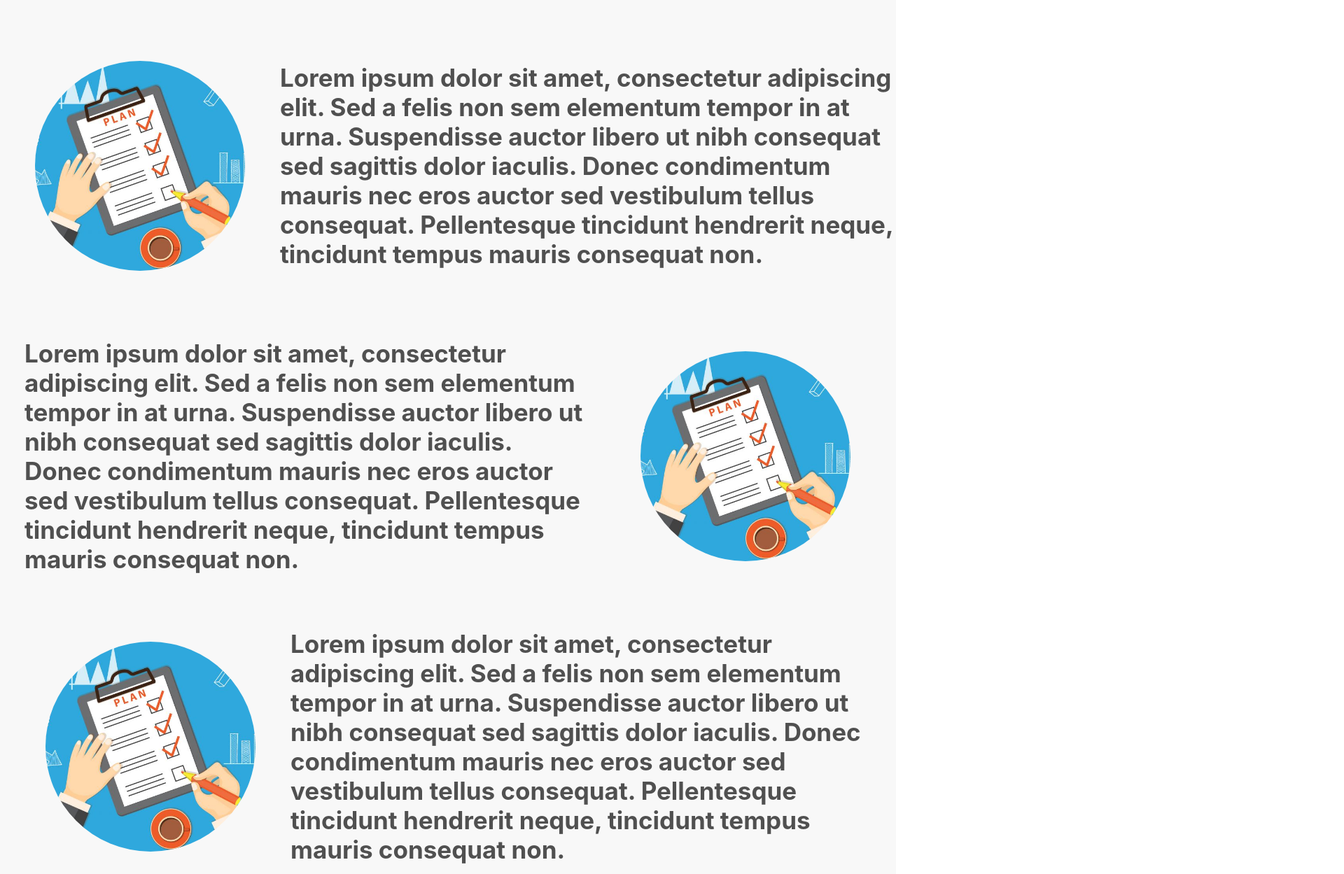
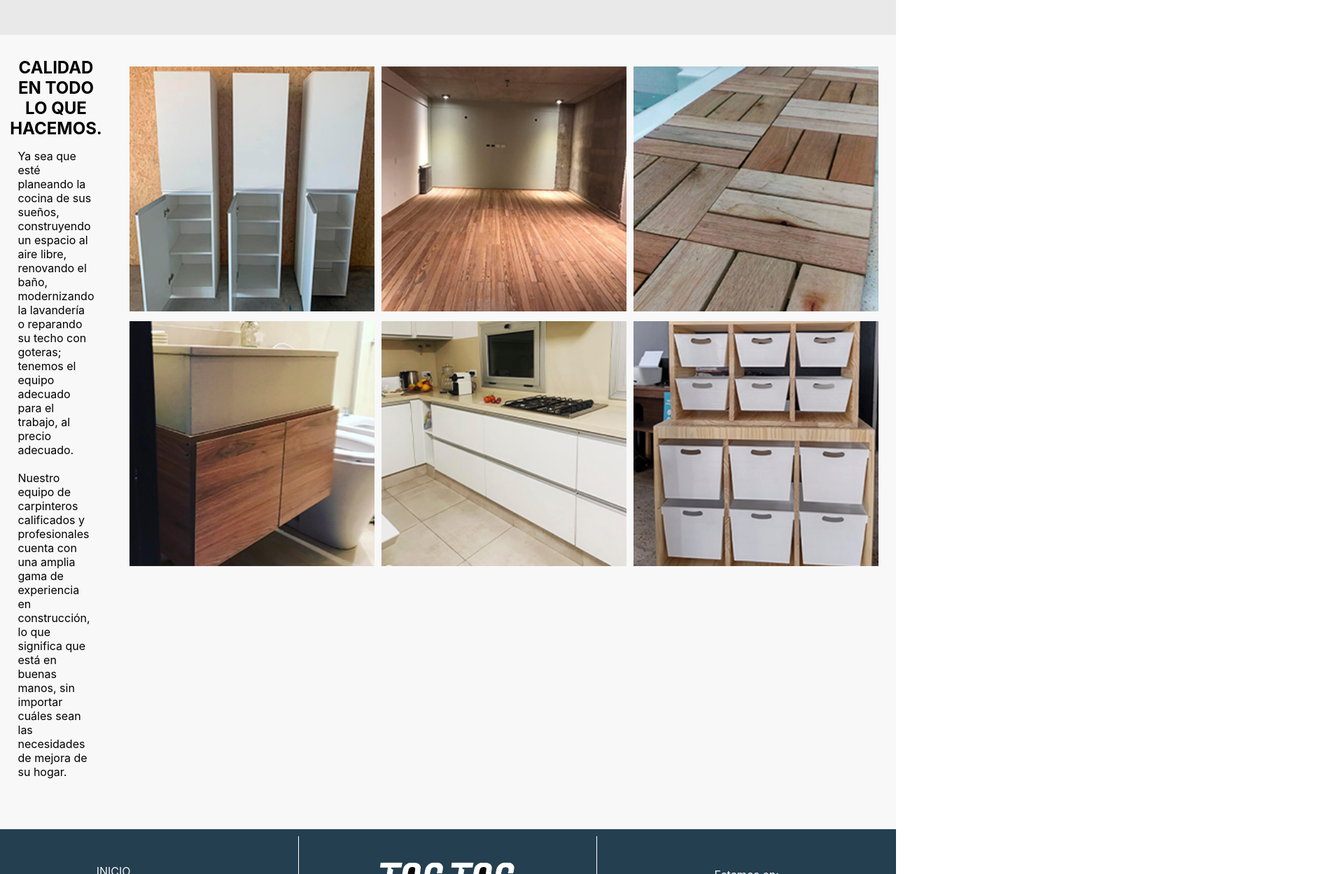
Before and after one commit to MatiasLazzaroni/toctocReact, a React (Create React App) app: page / in a window 1280 px wide. Shown: the part 1171-2420 px from the top of the page at 70% size, 1920 px wide, since content can reach past the window. Built offline with nearby package versions, Linux system fonts and the light colour scheme.

Commit message:
seccion inicio

```diff
--- a/src/components/NavBar/NavBar.css
+++ b/src/components/NavBar/NavBar.css
@@ -3,8 +3,8 @@
     align-items: center;
     justify-content: space-around;
     background-color:#000000;
-    margin:15px;
-    border-radius: 18px;
+
+
     padding: 10px;
 }
 
--- a/src/components/SeccionInicio/Inicio.css
+++ b/src/components/SeccionInicio/Inicio.css
@@ -7,40 +7,37 @@
 }
 .contenedorInicio{
   margin: 0px;
+  padding: 0px;
 }
-.tituloPortada{
-  display: flex;
-  flex-direction: column;
-  justify-content: center;
-  align-items: center;
-  padding: 50px                                                                                                                                                          ;
+.titulo1{
+  position: absolute;
+  top: 20%;
+  left: 10%;
+  font-size: 35px;
+
 }
-
-.tituloPortada h1 {
-  font-size: 50px;
+.titulo2{
+  position: absolute;
+  top: 25%;
+  left: 10%;
+  font-size: 40px;
 }
-
-.tituloPortada h3 {
-
-  font-size: 40px;
+.titulo3{
+  position: absolute;
+  top: 43%;
+  left: 10%;
+  font-size: 20px;
 }
 .box1{
   width: 100%;
   height: 700px;
-  overflow: hidden;
-  clip-path: polygon(0% 0%, 100% 20%, 100% 80%, 0% 100%);
-
+  clip-path: polygon(60% 0%, 40% 100%, 100% 100%, 100% 0%);
 }
 .box1 img{
   width: 100%;
   height: 100%;
   object-fit: cover;
   object-position: center;
-}
-.contenedorTxt{
-  position: relative;
-    display: inline-block;
-    text-align: center;
 }
 .textoCentrado{
   position: absolute;
@@ -51,80 +48,62 @@
   text-shadow: 0 0 8px rgba(0, 0, 0, 0.8);
   font-size: 3rem;
 }
+
+
+.contenedorInfo{
+background-color: rgb(233, 233, 233);
+padding: 20px 10%;
+margin: 0px;
+}
 .subtitulo1{
-  font-size: 55px;
+  font-size: 40px;
   text-align: center;
-  margin: 50px 50px 100px 50px;
+  padding: 30px;
+}
+.textoInfo{
+  padding: 0 11% ;
+  text-align: center;
+}
+.contenedorCuadrados{
+  display: flex;
+  justify-content: space-around;
+  margin: 30px 0px;
 
 }
-.box2{
-  display: grid;
-  grid-template-columns: 400px 1fr;
-  grid-template-rows: 1fr;
+.cuadrados{
+  width: 150px;
+  height: 150px;
+  background-color: white;
+  border-radius: 10px;
 }
-.contenidoBox2{
+
+
+/*Seccion imagenes*/
+.textosImg{
   display: flex;
   justify-content: center;
   align-items: center;
-  width: 300px;
-  height: 300px;
-  overflow: hidden;
-  clip-path: circle(50%);
-  margin: 50px;
+  flex-direction: column;
+  padding: 20%;
 }
-.contenidoBox2 img{
-  width: 100%;
-  height: 100%;
-  object-fit: cover;
-  object-position: center;
+.texto1{
+  margin-bottom: 15px;
+  text-align: center;
 }
-.texto2{
-  display: flex;
-  justify-content: center;
-  align-items: center;
-  font-size: 35px;
-}
-.texto2 h4{
-  color: rgb(80, 80, 80);
-}
-
-.box3{
+.imagenes{
   display: grid;
-  grid-template-columns: 1fr 400px;
+  grid-template-columns: 1fr 1fr;
   grid-template-rows: 1fr;
-  margin: 15px;
-}
-.texto3{
-  display: flex;
-  justify-content: center;
-  align-items: center;
-  font-size: 35px;
-  padding: 20px;
-}
-.texto3 h4{
-  color: rgb(80, 80, 80);
-}
-.box4{
-  display: grid;
-  grid-template-columns: 400px 1fr;
-  grid-template-rows: 1fr;
-  margin: 15px;
-}
-.texto4{
-  display: flex;
-  justify-content: center;
-  align-items: center;
-  font-size: 35px;
-}
-.texto4 h4{
-  color: rgb(80, 80, 80);
-}
-
-/*Seccion imagenes*/
-.imagenes{
-  display: flex;
   width: 100%;
   flex-wrap: wrap;
+}
+.contenedorGrupo{
+  display: flex;
+  padding: 40px 20px 0px 20px;
+}
+.contenedorGrupo2{
+  display: flex;
+  padding: 0px 20px 0px 20px;
 }
 .grupo1, .grupo2, .grupo3{
   position: relative;
@@ -134,101 +113,65 @@
   display: none;
   transition: all .8s;
   position: absolute;
-  top: 30%;
+  top: 20%;
   left: 23%;
-  font-size: 40px;
+  font-size: 25px;
   color: rgb(46, 46, 46);
 }
 .descripcionImg{
   display: none;
   transition: all .8s;
   position: absolute;
-  top: 35%;
+  top: 30%;
   left: 10%;
-  font-size: 30px;
+  font-size: 18px;
   color: rgb(46, 46, 46);
 }
 .grupo1:hover > .tituloImg{
   display: block;
-  transition: all .8s;
+
 }
 .grupo1:hover > .descripcionImg{
   display: block;
-  transition: all .8s;
+
 }
 .grupo1:hover > .img1{
-  opacity: 0.3;
+  opacity: 0.2;
   box-shadow: 5px 5px 15px rgba(0,0,0,0.2);
+}
+.img1, .img2, .img3, .img4, .img5{
+  width: 350px;
+  margin: 5px;
 }
 
 
-.contenedorGrupo{
-  display: flex;
-  flex-direction: column;
-}
 .tituloImg2{
   display: none;
   transition: all .8s;
   position: absolute;
-  top: 30%;
-  left: 25%;
-  font-size: 40px;
+  top: 20%;
+  left: 23%;
+  font-size: 25px;
   color: rgb(46, 46, 46);
 }
 .descripcionImg2{
   display: none;
   transition: all .8s;
   position: absolute;
-  top: 40%;
+  top: 30%;
   left: 10%;
-  font-size: 30px;
+  font-size: 18px;
   color: rgb(46, 46, 46);
-}
-.img2{
-  display: flex;
-  flex-direction: column;
 }
 .grupo2:hover > .tituloImg2{
   display: block;
-  transition: all .8s;
+
 }
 .grupo2:hover > .descripcionImg2{
   display: block;
-  transition: all .8s;
+
 }
 .grupo2:hover > .img2{
-  opacity: 0.3;
+  opacity: 0.2;
   box-shadow: 5px 5px 15px rgba(0,0,0,0.2);
 }
-
-
-.tituloImg3{
-  display: none;
-  transition: all .8s;
-  position: absolute;
-  top: 30%;
-  left: 70px;
-  font-size: 40px;
-  color: rgb(46, 46, 46);
-}
-.descripcionImg3{
-  display: none;
-  transition: all .8s;
-  position: absolute;
-  top: 35%;
-  left: 15px;
-  font-size: 30px;
-  color: rgb(46, 46, 46);
-}
-.grupo3:hover > .tituloImg3{
-  display: block;
-  transition: all .8s;
-}
-.grupo3:hover > .descripcionImg3{
-  display: block;
-  transition: all .8s;
-}
-.grupo3:hover > .img3{
-  opacity: 0.3;
-  box-shadow: 5px 5px 15px rgba(0,0,0,0.2);
-}
--- a/src/components/SeccionInicio/Inicio.js
+++ b/src/components/SeccionInicio/Inicio.js
@@ -3,79 +3,77 @@ import './Inicio.css'
 const Inicio = () => {
   return (
     <div className='contenedorInicio'>
-        <section className='tituloPortada'>
-            <h1>Crea el mueble perfecto</h1>
-            <h3>en ese espacio tan especial</h3>
-        </section>
+            <h1 className='titulo1'>¿Renovación o mejorar tu hogar?</h1>
+            <h3 className='titulo2'>Expertos en renovación  en <br></br>habitaciones, cocinas, <br></br>gimnasios y más.</h3>
+            <h4 className='titulo3'> Brindamos una gama de servicios de construcción de alta <br></br>calidad, desde cubiertas de madera y renovaciones hasta pisos <br></br> de madera y carpintería. Nuestros constructores de TocToc son <br></br> confiables y asequibles, ¡así que llámenos hoy!</h4>
         <section className='box1'>
             <h2 className='textoCentrado'>Te ayudamos a darle vida a tus ideas</h2>
             <img className='imgLogo' src={require('../../images/ambientacion1.jpg')} alt='Icono'></img>
         </section>
-        <h2 className='subtitulo1'>¿Como podemos dar vida a tu idea?</h2>
-        <section className='box2'>
-            <div className='contenidoBox2'>
-                <img className='imgLogo' src={require('../../images/planificacion.jpg')} alt='Icono'></img>
+
+        <article className='contenedorInfo'>
+            <h2 className='subtitulo1'>MADERA AQUÍ, MADERA ALLÁ, MADERA POR TODAS PARTES.</h2>
+            <p className='textoInfo'>Ya sea que esté planeando la cocina de sus sueños, construyendo un espacio al aire libre, renovando el baño o agregando una nueva mano de pintura a su hogar; tenemos el equipo adecuado para el trabajo, al precio adecuado.</p>
+            <section className='contenedorCuadrados'>
+                <div className='cuadrados'>
+
                 </div>
-            <div className='texto2'>
-                <h4 >Lorem ipsum dolor sit amet, consectetur adipiscing elit. Sed a felis non sem elementum tempor in at urna. Suspendisse auctor libero ut nibh consequat sed sagittis dolor iaculis. Donec condimentum mauris nec eros auctor sed vestibulum tellus consequat. Pellentesque tincidunt hendrerit neque, tincidunt tempus mauris consequat non.</h4>
+                <div className='cuadrados'>
+
                 </div>
-        </section>
-        <section className='box3'>
-            <div className='texto3'>
-                <h4 >Lorem ipsum dolor sit amet, consectetur adipiscing elit. Sed a felis non sem elementum tempor in at urna. Suspendisse auctor libero ut nibh consequat sed sagittis dolor iaculis. Donec condimentum mauris nec eros auctor sed vestibulum tellus consequat. Pellentesque tincidunt hendrerit neque, tincidunt tempus mauris consequat non.</h4>
+                <div className='cuadrados'>
+
                 </div>
-            <div className='contenidoBox2'>
-                <img className='imgLogo' src={require('../../images/planificacion.jpg')} alt='Icono'></img>
-            </div>
-        </section>
-        <section className='box4'>
-            <div className='contenidoBox2'>
-                <img className='imgLogo' src={require('../../images/planificacion.jpg')} alt='Icono'></img>
-            </div>
-            <div className='texto4'>
-                <h4 >Lorem ipsum dolor sit amet, consectetur adipiscing elit. Sed a felis non sem elementum tempor in at urna. Suspendisse auctor libero ut nibh consequat sed sagittis dolor iaculis. Donec condimentum mauris nec eros auctor sed vestibulum tellus consequat. Pellentesque tincidunt hendrerit neque, tincidunt tempus mauris consequat non.</h4>
+                <div className='cuadrados'>
+
                 </div>
             </section>
 
+        </article>
+
         <article className='imagenes'>
+            <div className='textosImg'>
+                <h2 className='texto1'>CALIDAD EN TODO LO QUE HACEMOS.</h2>
+                <p className='texto2'>Ya sea que esté planeando la cocina de sus sueños, construyendo un espacio al aire libre, renovando el baño, modernizando la lavandería o reparando su techo con goteras; tenemos el equipo adecuado para el trabajo, al precio adecuado. <br></br><br></br>Nuestro equipo de carpinteros calificados y profesionales cuenta con una amplia gama de experiencia en construcción, lo que significa que está en buenas manos, sin importar cuáles sean las necesidades de mejora de su hogar.</p>
+            </div>
+            <section>
+                <div className='contenedorGrupo'>
                     <div className='grupo1'>
-                <img className='img1' src={require('../../images/a.jfif')} alt='Icono'></img>
+                        <img className='img1' src={require('../../images/1.jpg')} alt='Icono'></img>
                         <p className='tituloImg'>Titulo descriptivo</p>
                         <p className='descripcionImg'>Lorem ipsum dolor sit amet, consectetur adipiscing elit. Sed a felis non sem elementum tempor in at urna. Suspendisse auctor libero ut nibh consequat sed sagittis dolor iaculis. </p>
                     </div>
-            <div className='contenedorGrupo'>
+                    <div className='grupo1'>
+                        <img  className='img1'src={require('../../images/2.jpg')} alt='Icono'></img>
+                        <p className='tituloImg'>Titulo descriptivo</p>
+                        <p className='descripcionImg'>Lorem ipsum dolor sit amet, consectetur adipiscing elit. Sed a felis non sem elementum tempor in at urna. Suspendisse auctor libero ut nibh consequat sed sagittis dolor iaculis. </p>
+                    </div>
+                    <div className='grupo1'>
+                        <img  className='img1'src={require('../../images/3.jpg')} alt='Icono'></img>
+                        <p className='tituloImg'>Titulo descriptivo</p>
+                        <p className='descripcionImg'>Lorem ipsum dolor sit amet, consectetur adipiscing elit. Sed a felis non sem elementum tempor in at urna. Suspendisse auctor libero ut nibh consequat sed sagittis dolor iaculis. </p>
+                    </div>
+                </div>
+
+                <div className='contenedorGrupo2'>
                     <div className='grupo2'>
-                    <img  className='img2'src={require('../../images/carrusel/a.jpg')} alt='Icono'></img>
+                        <img  className='img2'src={require('../../images/4.jpg')} alt='Icono'></img>
                         <p className='tituloImg2'>Titulo descriptivo</p>
                         <p className='descripcionImg2'>Lorem ipsum dolor sit amet, consectetur adipiscing elit. Sed a felis non sem elementum tempor in at urna. Suspendisse auctor libero ut nibh consequat sed sagittis dolor iaculis. </p>
                     </div>
                     <div className='grupo2'>
-                    <img  className='img2'src={require('../../images/carrusel/b.jpg')} alt='Icono'></img>
                         <p className='tituloImg2'>Titulo descriptivo</p>
                         <p className='descripcionImg2'>Lorem ipsum dolor sit amet, consectetur adipiscing elit. Sed a felis non sem elementum tempor in at urna. Suspendisse auctor libero ut nibh consequat sed sagittis dolor iaculis. </p>
+                        <img className='img2' src={require('../../images/5.jpg')} alt='Icono'></img>
+                    </div>
+                    <div className='grupo2'>
+                        <p className='tituloImg2'>Titulo descriptivo</p>
+                        <p className='descripcionImg2'>Lorem ipsum dolor sit amet, consectetur adipiscing elit. Sed a felis non sem elementum tempor in at urna. Suspendisse auctor libero ut nibh consequat sed sagittis dolor iaculis. </p>
+                        <img className='img2' src={require('../../images/6.jpg')} alt='Icono'></img>
                     </div>
                 </div>
-
-            <div className='grupo3'>
-                <img  className='img3'src={require('../../images/carrusel/c.jpg')} alt='Icono'></img>
-                <p className='tituloImg3'>Titulo descriptivo</p>
-                <p className='descripcionImg3'>Lorem ipsum dolor sit amet, consectetur adipiscing elit. Sed a felis non sem elementum tempor in at urna. Suspendisse auctor libero ut nibh consequat sed sagittis dolor iaculis. </p>
-            </div>
+            </section>
         </article>
-
-                <img className='img5' src={require('../../images/carrusel/d.jpg')} alt='Icono'></img>
-
-            <div className='grupo3'>
-                <img className='img5' src={require('../../images/carrusel/e.jpg')} alt='Icono'></img>
-                <img className='img5' src={require('../../images/carrusel/f.jpg')} alt='Icono'></img>
-                <img className='img5' src={require('../../images/carrusel/g.jpg')} alt='Icono'></img>
-            </div>
-
-
-
-
-
-
 
 
 
```
Lines whose indentation alone changed are shown as unchanged.
